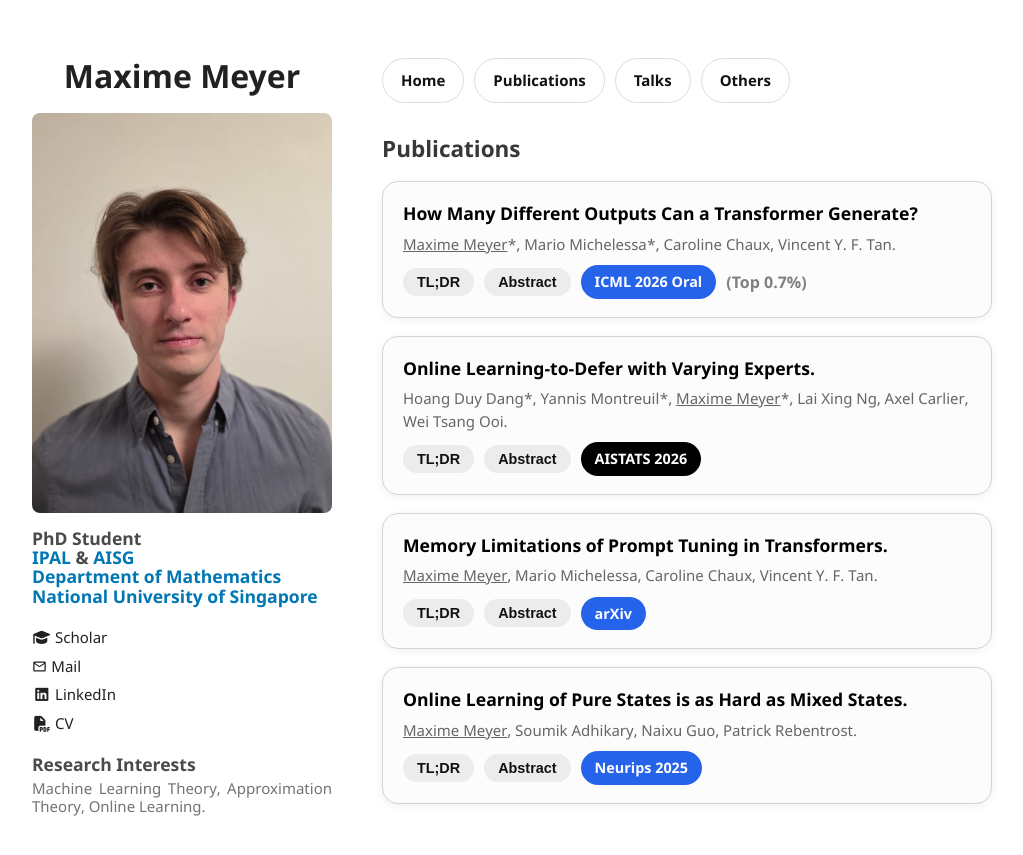
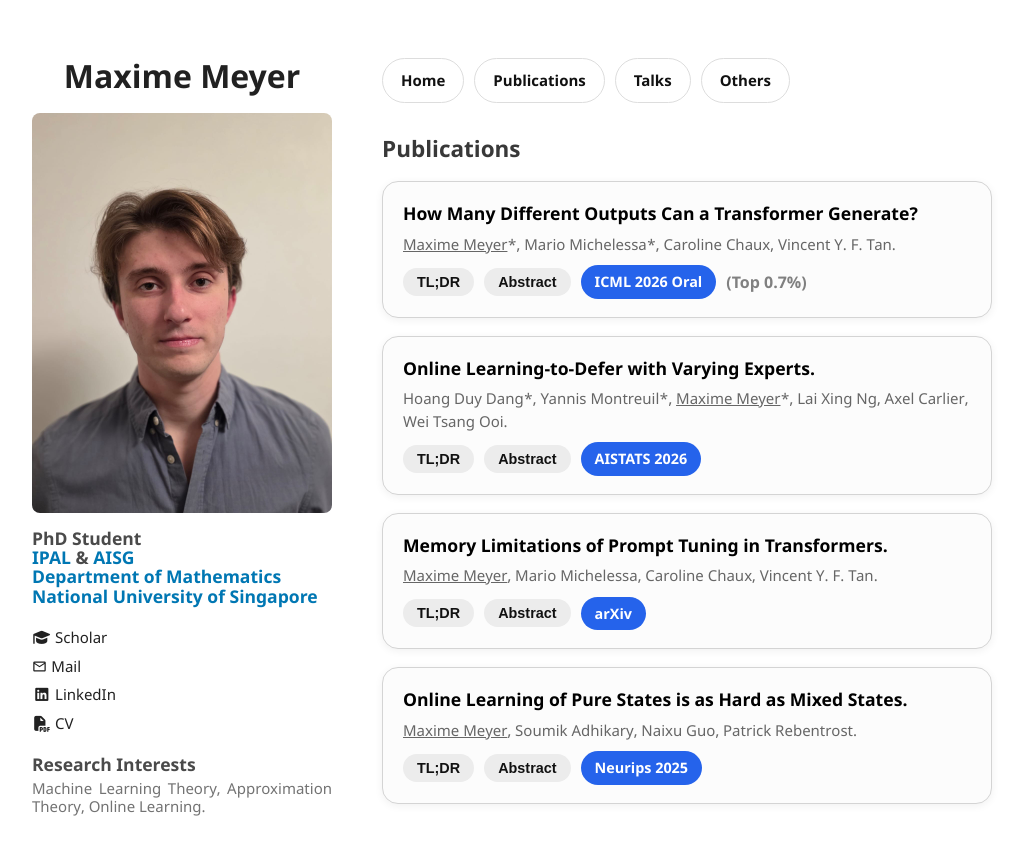
Before and after one commit to meyermaxime/meyermaxime.github.io, a Jekyll site: the page built from p_publications.html, in a window 1280 px wide. Shown: the top 855 px of the page, without its empty margins (128-1151 px from the left). Built offline with Jekyll 4.4.1, drawn with Linux system fonts in a browser that asks for light colours.

Commit message:
Update p_publications.html

```diff
--- a/p_publications.html
+++ b/p_publications.html
@@ -61,7 +61,7 @@
         Abstract
       </button>
 
-	  <a class="pub-btn dark">
+	<a class="pub-btn pub-link" href="https://arxiv.org/pdf/2605.12340">
         AISTATS 2026
       </a>
     </div>
```
